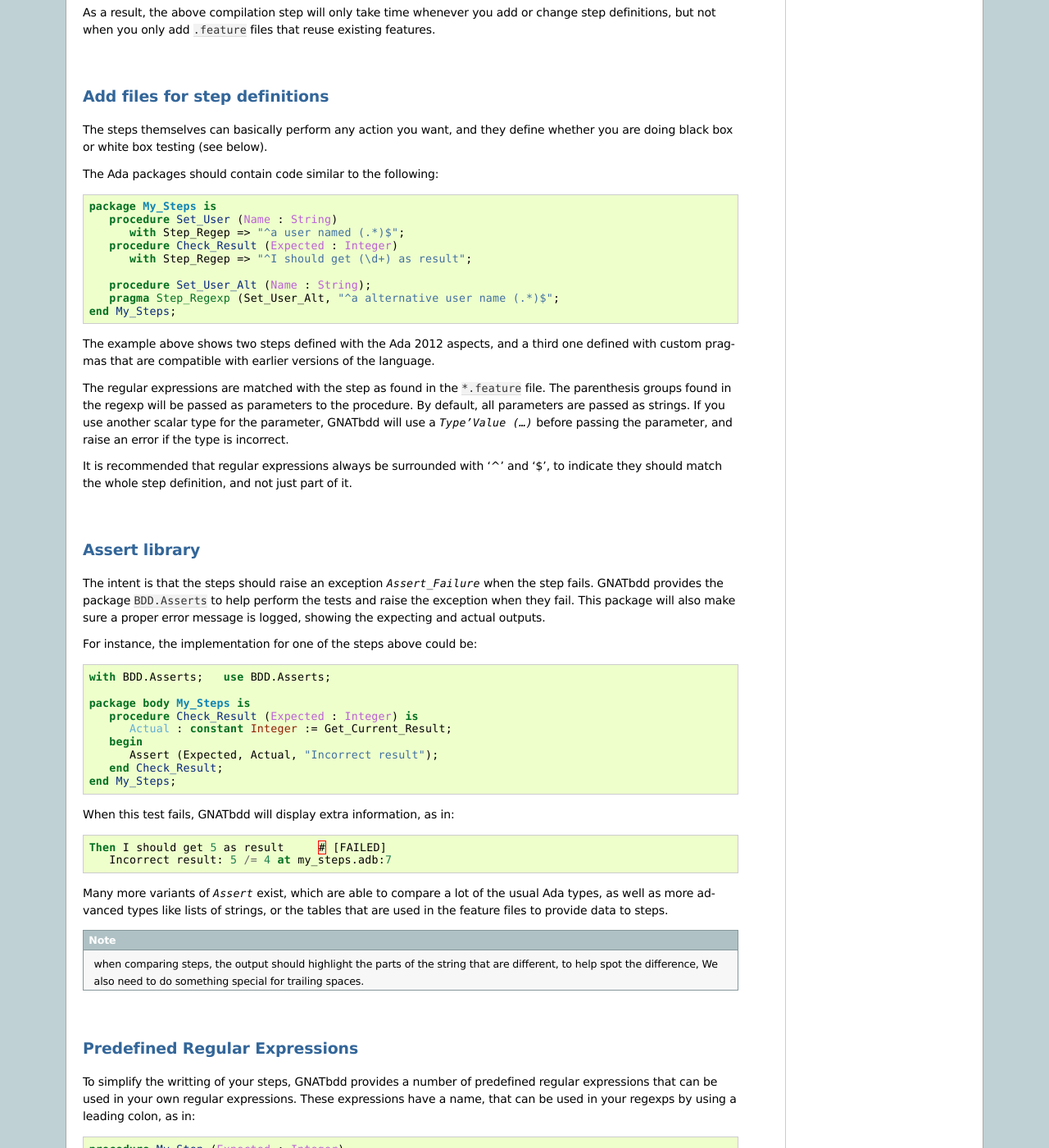
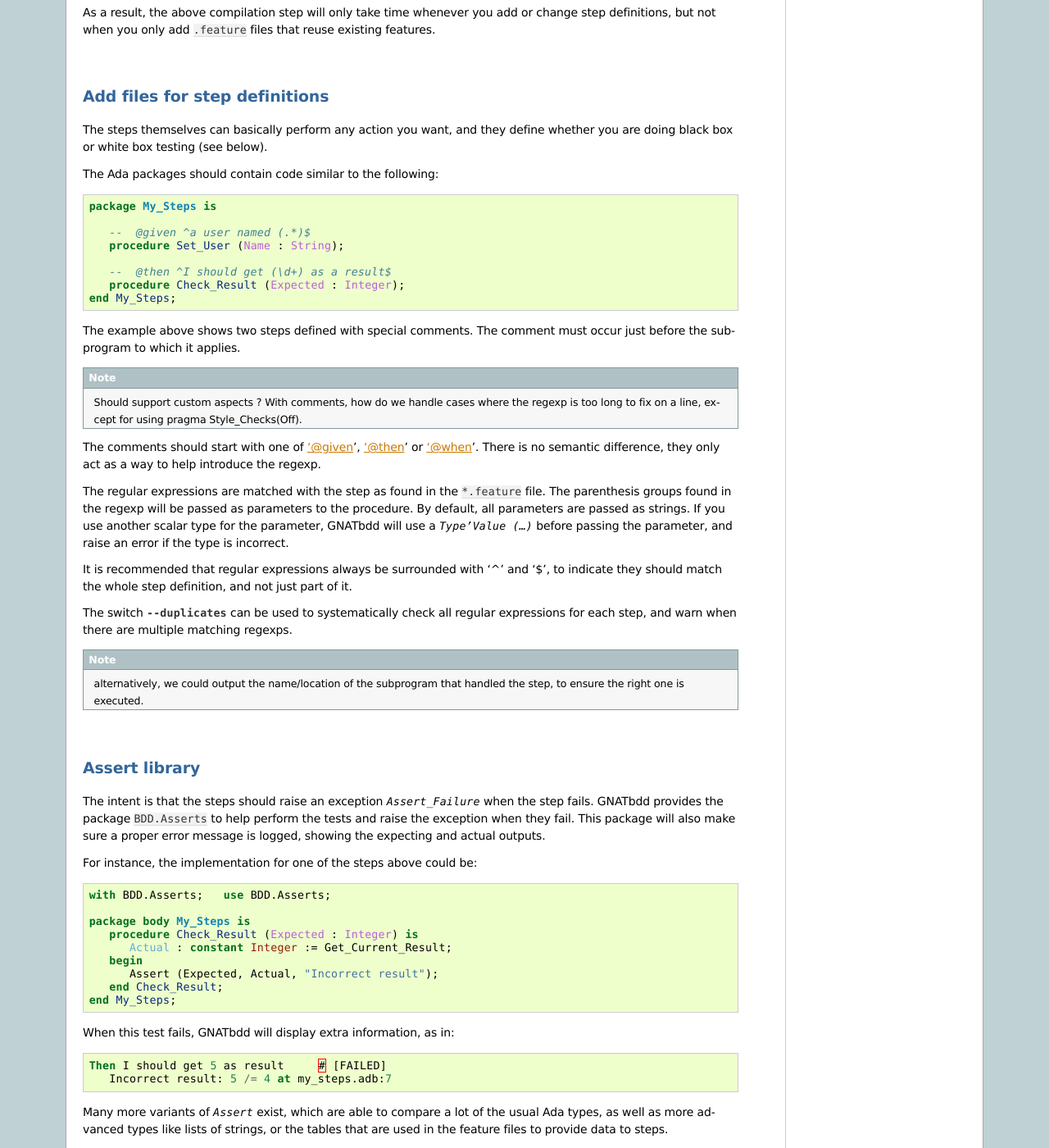
Before and after one commit to briot/gnatbdd, a Sphinx documentation site: the page built from docs/steps.rst, in a window 1280 px wide and 1400 px high, scrolled down 907 px. Shown: the whole window at 82% size. Built offline with Sphinx 7.4.7, drawn with Linux system fonts in a browser that asks for light colours; some of the changed text lies outside the part shown.

```diff
--- a/docs/bdd.rst
+++ b/docs/bdd.rst
@@ -60,7 +60,7 @@ There exist other similar software already.
   step definitions needs to be done in Ruby, although there exists a number
   of bridges to C++ and Java for instance.
   Using it requires a Ruby setup on the developer's machine, and there is
-  no built-in support for writting tests in Ada.
+  no built-in support for writting tests in Ada
 
 * :program:`Xreq` is a tool implemented by Sogilis, which has been used for
   the testsuite of CRM, GNAT Tracker and bugtool for a while. This tool is
@@ -72,6 +72,9 @@ There exist other similar software already.
   several iterations to make it usable, although it could be improved.
   This tool is not distributed outside of Sogilis and AdaCore, so it has not
   been extensively tested either.
+  No support for running tests in parallel, no asserts library to ease
+  writting tests, no support for cross development. No predefined steps or
+  regular expressions.
 
   It also lacks predefined regexps, step definitions, or even a full fledge
   assertions library that would make it easier to write new steps.
--- a/docs/index.rst
+++ b/docs/index.rst
@@ -13,6 +13,7 @@ GNAT Behavior Driven Development
    features
    steps
    output
+   ideas
 
 
 
--- a/docs/steps.rst
+++ b/docs/steps.rst
@@ -68,19 +68,25 @@ define whether you are doing black box or white box testing (see below).
 The Ada packages should contain code similar to the following::
 
    package My_Steps is
-      procedure Set_User (Name : String)
-         with Step_Regep => "^a user named (.*)$";
-      procedure Check_Result (Expected : Integer)
-         with Step_Regep => "^I should get (\d+) as result";
 
-      procedure Set_User_Alt (Name : String);
-      pragma Step_Regexp (Set_User_Alt, "^a alternative user name (.*)$";
+      --  @given ^a user named (.*)$
+      procedure Set_User (Name : String);
+
+      --  @then ^I should get (\d+) as a result$
+      procedure Check_Result (Expected : Integer);
    end My_Steps;
 
+The example above shows two steps defined with special comments.
+The comment must occur just before the subprogram to which it applies.
 
-The example above shows two steps defined with the Ada 2012 aspects, and a
-third one defined with custom pragmas that are compatible with earlier versions
-of the language.
+.. note::
+    Should support custom aspects ?
+    With comments, how do we handle cases where the regexp is too long
+    to fix on a line, except for using pragma Style_Checks(Off).
+
+The comments should start with one of '@given', '@then' or '@when'.
+There is no semantic difference, they only act as a way to help
+introduce the regexp.
 
 The regular expressions are matched with the step as found in the
 :file:`*.feature` file. The parenthesis groups found in the regexp will be
@@ -92,6 +98,16 @@ the type is incorrect.
 It is recommended that regular expressions always be surrounded with '^' and
 '$', to indicate they should match the whole step definition, and not just part
 of it.
+
+.. index:: switches; --duplicates
+
+The switch :option:`--duplicates` can be used to systematically check all
+regular expressions for each step, and warn when there are multiple matching
+regexps.
+
+.. note::
+   alternatively, we could output the name/location of the subprogram that
+   handled the step, to ensure the right one is executed.
 
 Assert library
 ==============
@@ -297,3 +313,9 @@ since GNATbdd runs on the host.
    Can we run the steps directly on the target in this case, while limiting
    what features of the code we use like controlled types, memory
    allocation,...
+
+White box testing can itself be done in one of two ways: either be linking
+the application's code within the GNATbdd driver (because the code for the
+steps would `with` the application's own packages), or by spawning an
+executable and communicating with it via various means (stdin/stdout,
+sockets, pipes,...)
```
Also changed, not shown: other parts of docs/steps.rst (+1 -1 lines), docs/ideas.rst (added, +127 -0 lines).
